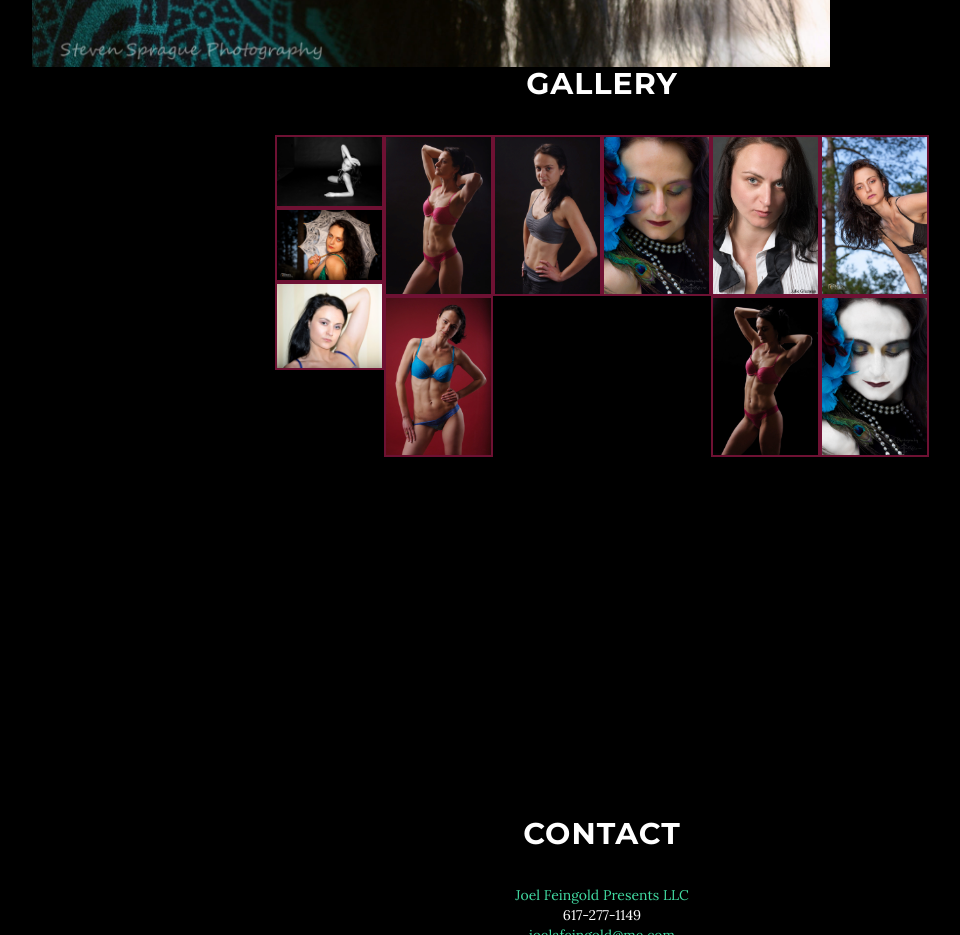
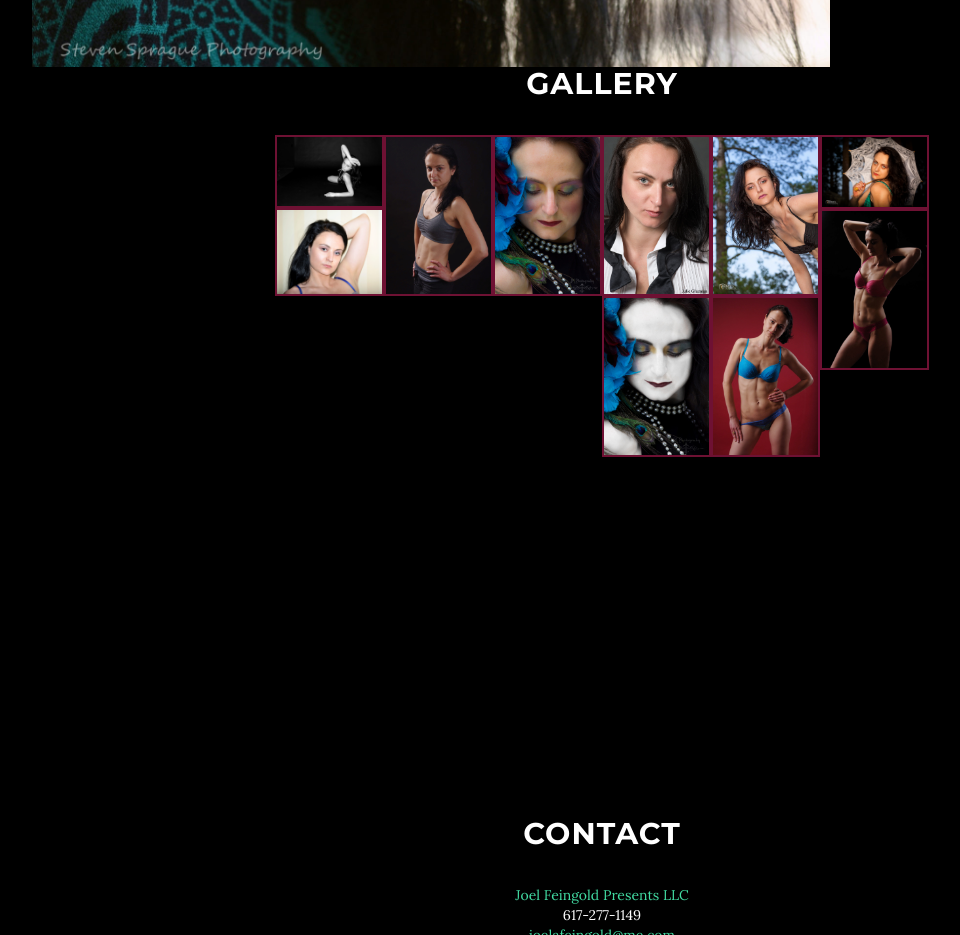
Before and after one commit to jugz/jugz.github.io, a website: page index.html in a window 1280 px wide. Shown: the part 1120-2055 px from the top of the page, without its empty margins (38-998 px from the left). Drawn offline with nearby package versions, Linux system fonts and the light colour scheme; a script that the page names is missing.

Commit message:
replaced pink

```diff
--- a/index.html
+++ b/index.html
@@ -100,7 +100,7 @@
             <div class="grid col-md-6 col-xs-offset-3 col-sm-offset-3 col-md-offset-3">
                   <div class="grid-sizer col-xs-6 col-sm-3 col-md-2"></div>
                   <div class="grid-item  col-xs-6 col-sm-3 col-md-2"><a href="img/gal1-i01.jpg" data-lightbox="gallery"><img src="img/gal1-i01.jpg" class="img-responsive" alt="img/gal1-i01"></a></div>
-                  <div class="grid-item  col-xs-6 col-sm-3 col-md-2"><a href="img/gal1-i02.jpg" data-lightbox="gallery"><img src="img/gal1-i02.jpg" class="img-responsive" alt="img/gal1-i02"></a></div>
+<!--                  <div class="grid-item  col-xs-6 col-sm-3 col-md-2"><a href="img/gal1-i02.jpg" data-lightbox="gallery"><img src="img/gal1-i02.jpg" class="img-responsive" alt="img/gal1-i02"></a></div> -->
                   <div class="grid-item  col-xs-6 col-sm-3 col-md-2"><a href="img/gal1-i03.jpg" data-lightbox="gallery"><img src="img/gal1-i03.jpg" class="img-responsive" alt="img/gal1-i03"></a></div>
                   <div class="grid-item  col-xs-6 col-sm-3 col-md-2"><a href="img/gal1-i04.jpg" data-lightbox="gallery"><img src="img/gal1-i04.jpg" class="img-responsive" alt="img/gal1-i04"></a></div>
                   <div class="grid-item  col-xs-6 col-sm-3 col-md-2"><a href="img/gal1-i05.jpg" data-lightbox="gallery"><img src="img/gal1-i05.jpg" class="img-responsive" alt="img/gal1-i05"></a></div>
```
